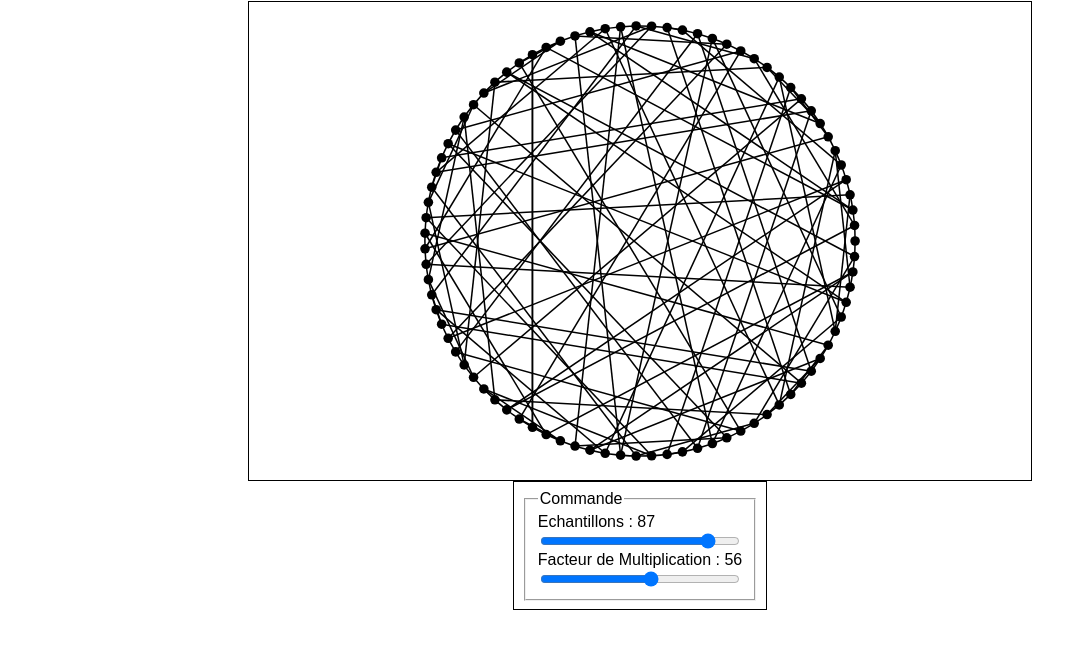
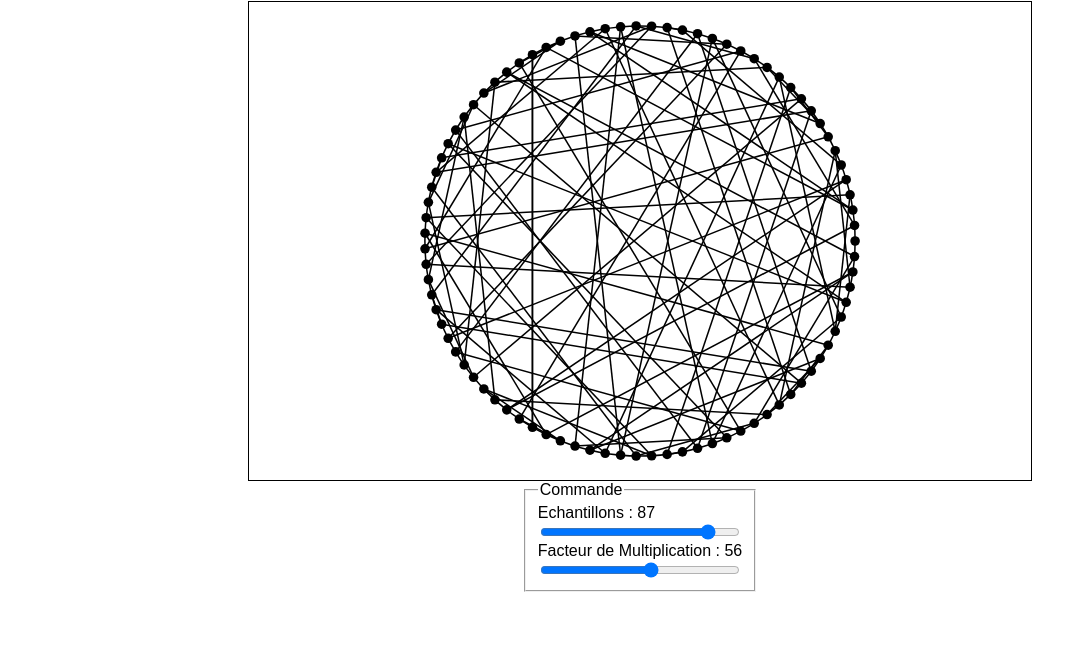
Before and after one commit to jlg-formation/htm-sept-2023, a website with bundled scripts: page index.html in a window 1280 px wide. Shown: the part 95-744 px from the top of the page, without its empty margins (0-1086 px from the left). Built offline with nearby package versions, Linux system fonts and the light colour scheme.

Commit message:
dev: fieldset

```diff
--- a/style.css
+++ b/style.css
@@ -50,8 +50,6 @@ div.command {
   display: flex;
   flex-flow: column;
   gap: 1em;
-  border: 0.1em solid black;
-  padding: 0.5em;
 }
 
 div.command label {
```
